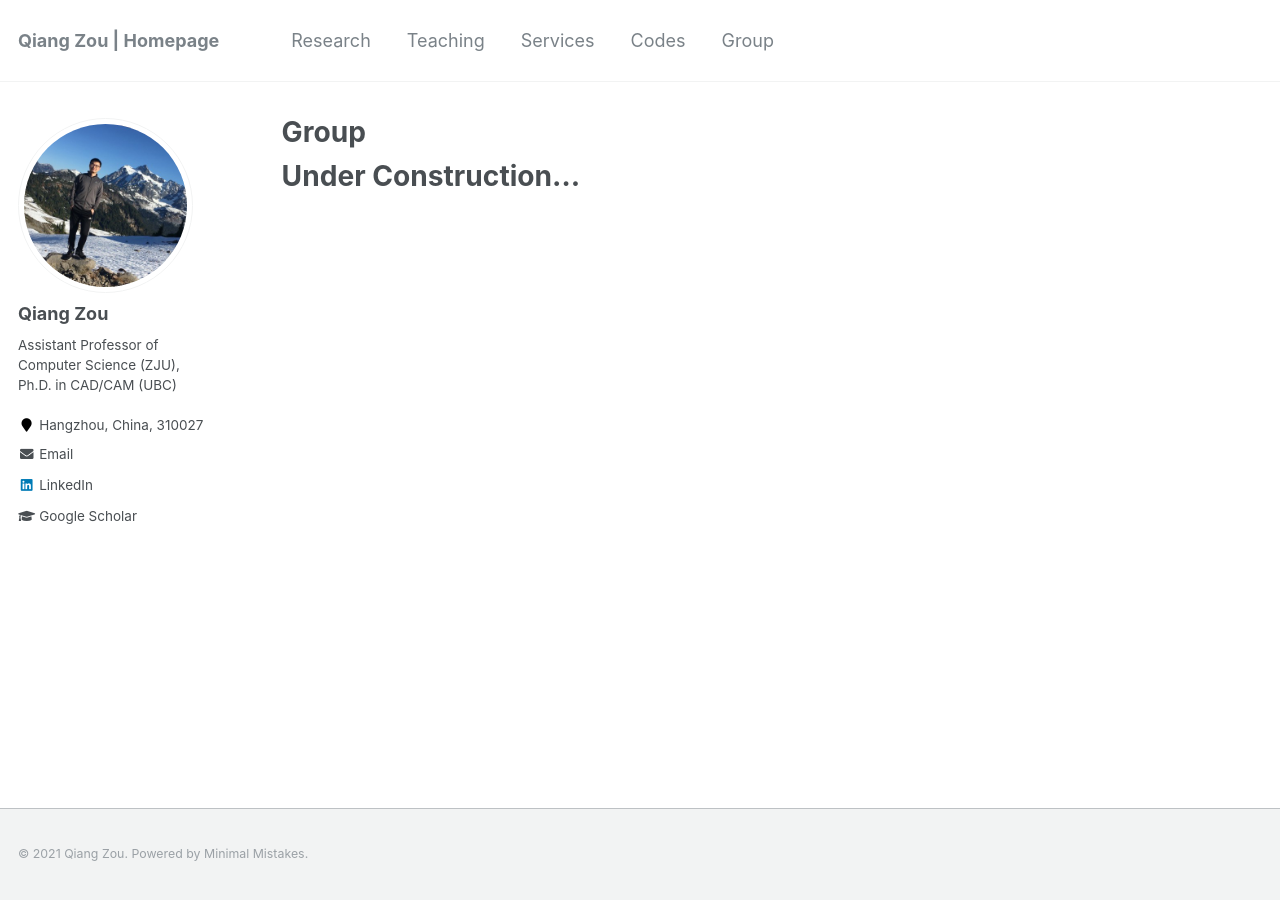
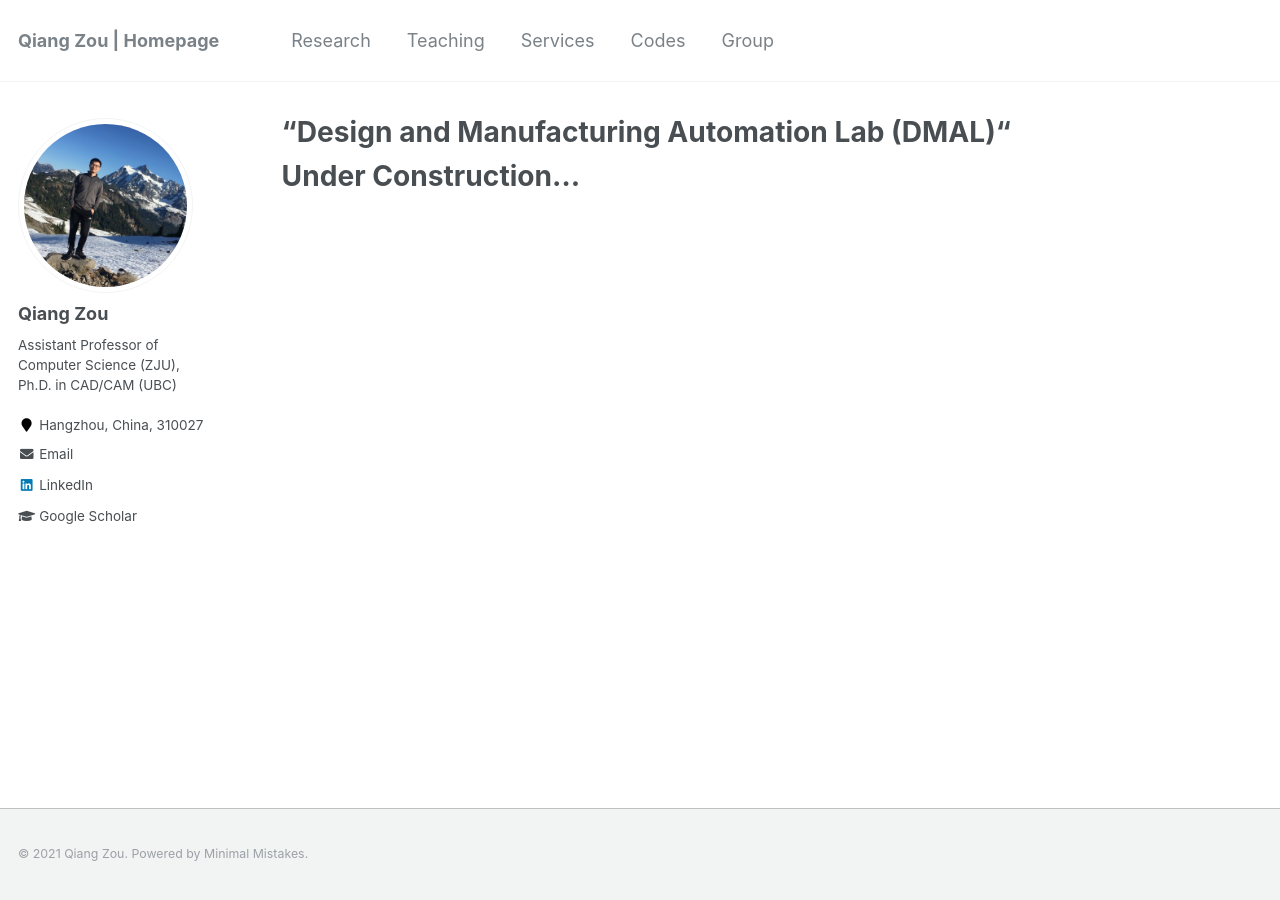
Before and after one commit to Qiang-Zou/Qiang-Zou.github.io, a Jekyll site: the page built from _pages/group.md, in a window 1280 px wide. Built offline with Jekyll 4.4.1, drawn with Linux system fonts in a browser that asks for light colours.

Commit message:
Update group.md

```diff
--- a/_pages/group.md
+++ b/_pages/group.md
@@ -1,6 +1,6 @@
 ---
 layout: archive
-title: "Group"
+title: “Design and Manufacturing Automation Lab (DMAL)“
 permalink: /group/
 author_profile: true
 ---
```
